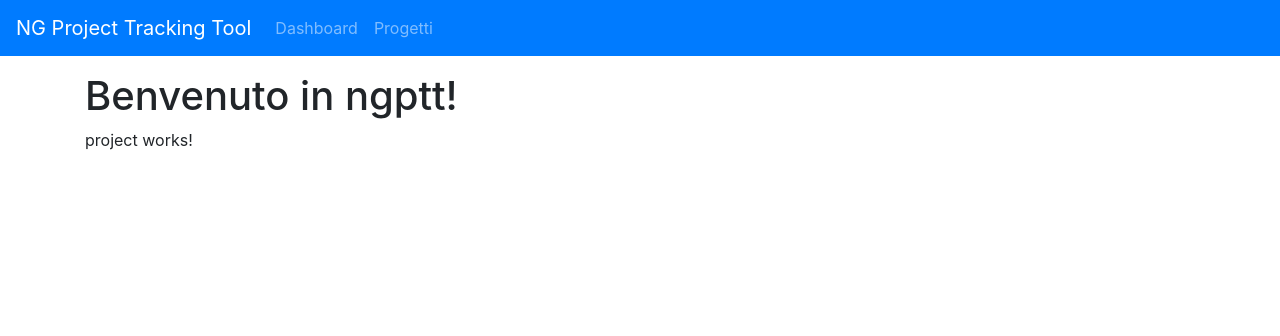
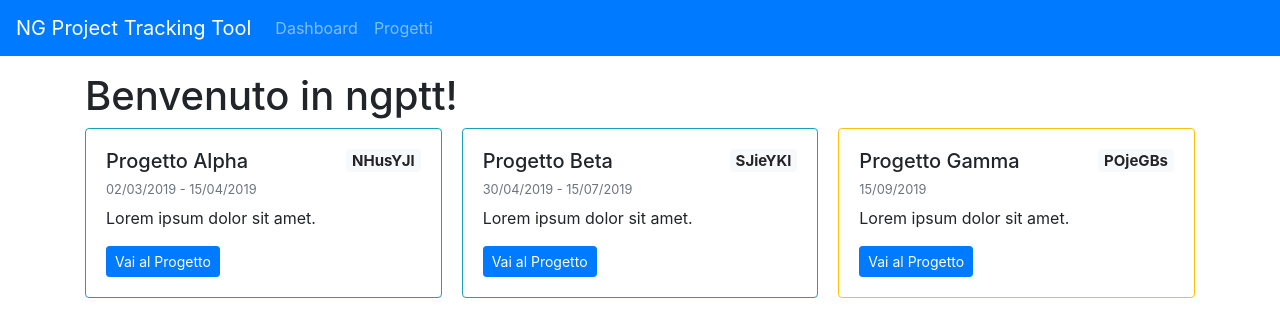
Before and after one commit to fsciuti/ng-zero2hero, an Angular app: page / in a window 1280 px wide. Shown: the top 336 px of the page. Built offline with nearby package versions, Linux system fonts and the light colour scheme.

Commit message:
feat: update project.comp view with ng directives

```diff
--- a/src/app/project/project.component.html
+++ b/src/app/project/project.component.html
@@ -1 +1,18 @@
-<p>project works!</p>
+<div class="card-columns" *ngIf="projects?.length > 0 ; else noProjects">
+    <div *ngFor="let project of projects" class="card" [ngClass]="{'border-info': project.done, 'border-warning': !project.done }">
+        <div class="card-body">
+            <h5 class="card-title"><span class="badge badge-light float-right">{{ project.code }}</span>
+                {{ project.name }}</h5>
+            <h6 class="card-subtitle mb-2 text-muted">
+                <small>{{ project.start | date: 'dd/MM/yyyy' }}</small>
+                <small *ngIf="project.end"> - {{ project.end | date: 'dd/MM/yyyy' }}</small>
+            </h6>
+            <p class="card-text">{{ project.description }}</p>
+            <a href="#" class="btn btn-primary btn-sm">Vai al Progetto</a>
+        </div>
+    </div>
+</div>
+
+<ng-template #noProjects>
+    <p>Non è presente nessun progetto</p>
+</ng-template>
```
